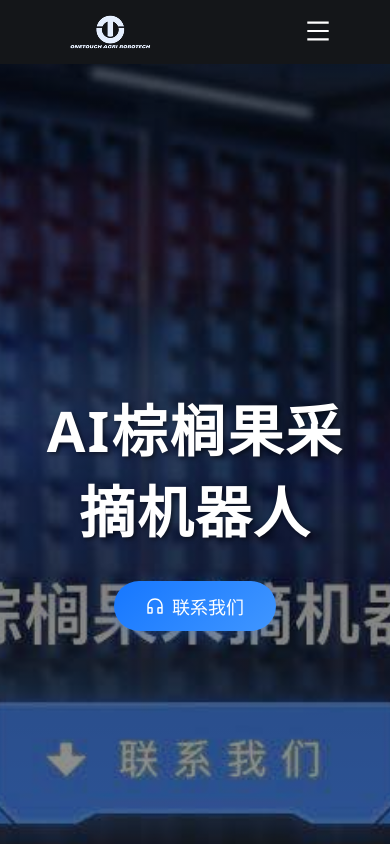
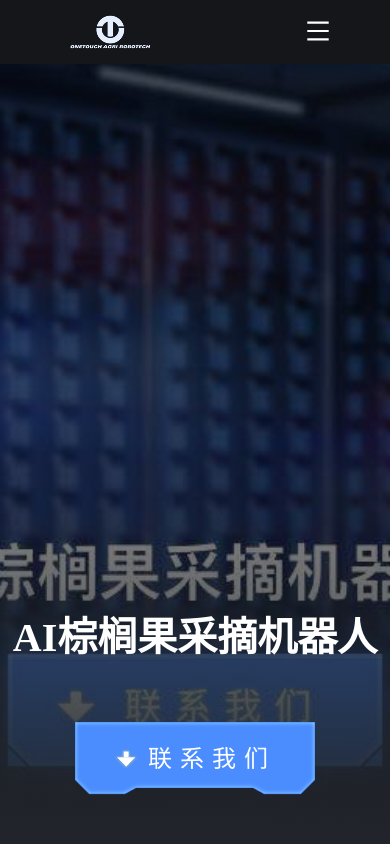
Before and after one commit to qianmonote/my-website, a Next.js app: page /products/ai-robot in a window 390 px wide. Shown: the top 844 px of the page. Built offline with nearby package versions, Linux system fonts and the light colour scheme.

Commit message:
feat: replace hero sections with reusable HeroSection component and update styles for consistency

```diff
--- a/src/app/products/ai-robot/page.tsx
+++ b/src/app/products/ai-robot/page.tsx
@@ -4,11 +4,12 @@
 "use client";
 
 import React from "react";
-import { Button, Row, Col, Card } from "antd";
+import { Button, Row, Col } from "antd";
 import { CustomerServiceOutlined } from "@ant-design/icons";
 import Image from "next/image";
 import Navbar from "@/components/Navbar";
 import Footer from "@/components/Footer";
+import HeroSection from '@/components/elements/HeroSection'
 import styles from "./styles.module.css";
 
 const AIRobotPage = () => {
@@ -16,21 +17,10 @@ const AIRobotPage = () => {
     <div className={styles.aiRobotPage}>
       <Navbar />
       {/* 头图区 */}
-      <section className={styles.heroSection}>
-        <div className={styles.heroOverlay}>
-          <div className={styles.container}>
-            <h1 className={styles.heroTitle}>AI棕榈果采摘机器人</h1>
-            <Button
-              type="primary"
-              size="large"
-              icon={<CustomerServiceOutlined />}
-              className={styles.contactBtn}
-            >
-              联系我们
-            </Button>
-          </div>
-        </div>
-      </section>
+      <HeroSection
+        backgroundImage="/product/p3/bn.jpg"
+        title="AI棕榈果采摘机器人"
+      />
       {/* 产品介绍区 */}
       <section className={styles.introSection}>
         <div className={styles.introContainer}>
--- a/src/app/products/ai-robot/styles.module.css
+++ b/src/app/products/ai-robot/styles.module.css
@@ -53,7 +53,6 @@
   transform: translateY(-2px);
   box-shadow: 0 6px 20px rgba(22, 119, 255, 0.4);
 }
-
 /* 产品介绍区 */
 .introSection {
   padding: 90px 0 120px;
@@ -66,7 +65,7 @@
 }
 
 .introContainer {
-  background: #292c36;
+  background-color: #292C36;
   max-width: 1000px;
   margin: 0 auto;
 }
--- a/src/app/products/power-storage-integration/styles.module.css
+++ b/src/app/products/power-storage-integration/styles.module.css
@@ -6,7 +6,7 @@
 }
 
 .container {
-  max-width: 1200px;
+  max-width: 1000px;
   margin: 0 auto;
   padding: 0 20px;
 }
@@ -14,10 +14,8 @@
 /* Hero Section */
 .heroSection {
   height: 100vh;
-  background: linear-gradient(
-    rgba(0, 0, 0, 0.6),
-    rgba(0, 0, 0, 0.4)
-  ), url('/product/p3-bg.png');
+  background: linear-gradient(rgba(0, 0, 0, 0.6), rgba(0, 0, 0, 0.4)),
+    url("/product/p3-bg.png");
   background-size: cover;
   background-position: center;
   background-attachment: fixed;
@@ -25,6 +23,13 @@
   align-items: center;
   justify-content: center;
   position: relative;
+}
+.heroContainer {
+  max-width: 1000px;
+  height: 344px;
+  margin: 0 auto;
+  padding: 0 20px;
+  background: linear-gradient(180deg, rgba(33, 37, 43, 0) 0%, #21252b 100%);
 }
 
 .heroOverlay {
@@ -67,7 +72,7 @@
 }
 
 .sectionTitle::after {
-  content: '';
+  content: "";
   width: 80px;
   height: 4px;
   background: linear-gradient(90deg, #1677ff, #4096ff);
@@ -81,7 +86,12 @@
 /* 系统原理 Section */
 .principleSection {
   padding: 100px 0;
-  background: #111827;
+}
+
+.principleContainer {
+  background-color: #292C36;
+  max-width: 1000px;
+  margin: 0 auto;
 }
 
 .principleIntro {
@@ -91,18 +101,47 @@
   line-height: 1.8;
 }
 
+.principleContent {
+  padding: 40px;
+  max-width: 500px;
+  display: flex;
+  flex-direction: column;
+  justify-content: center;
+}
+
 .principleList {
-  color: #ffffff;
+  color: #fff;
   font-size: 1.1rem;
-  margin-left: 1.5em;
-  margin-bottom: 0;
+  line-height: 2;
+  margin: 0;
+  padding: 0;
+}
+.principleListLi {
+  position: relative;
+  display: flex;
+  align-items: center;
+  padding-left: 20px;
+  font-family: Inter;
+  font-weight: 400;
+  font-size: 16px;
+  line-height: 64px;
+  color: rgba(255, 255, 255, 0.64);
+
+  &::before {
+    position: absolute;
+    left: 0;
+    content: " ";
+    width: 7px;
+    height: 7px;
+    border-radius: 50%;
+    background: #4b8dff;
+  }
 }
 
 .principleImage {
   display: flex;
   align-items: center;
   justify-content: center;
-  padding: 24px 0;
 }
 
 /* 工艺流程 Section */
@@ -123,13 +162,13 @@
   display: flex;
   flex-direction: column;
   align-items: center;
-  background: rgba(255,255,255,0.03);
+  background: rgba(255, 255, 255, 0.03);
   border-radius: 12px;
   padding: 24px 16px;
-  border: 1px solid rgba(255,255,255,0.1);
+  border: 1px solid rgba(255, 255, 255, 0.1);
   min-width: 120px;
   min-height: 120px;
-  box-shadow: 0 2px 8px rgba(22,119,255,0.05);
+  box-shadow: 0 2px 8px rgba(22, 119, 255, 0.05);
 }
 
 .timelineIcon {
@@ -155,17 +194,17 @@
 }
 
 .advantageCard {
-  background: rgba(255,255,255,0.03);
+  background: rgba(255, 255, 255, 0.03);
   border-radius: 16px;
   padding: 32px 24px;
   text-align: center;
-  border: 1px solid rgba(255,255,255,0.08);
+  border: 1px solid rgba(255, 255, 255, 0.08);
   margin-bottom: 24px;
-  box-shadow: 0 2px 8px rgba(22,119,255,0.05);
+  box-shadow: 0 2px 8px rgba(22, 119, 255, 0.05);
   transition: all 0.3s;
 }
 .advantageCard:hover {
-  background: rgba(22,119,255,0.08);
+  background: rgba(22, 119, 255, 0.08);
   border-color: #1677ff;
   transform: translateY(-4px) scale(1.03);
 }
@@ -193,13 +232,13 @@
 .applicationCard {
   border-radius: 16px;
   overflow: hidden;
-  background: rgba(255,255,255,0.03);
-  box-shadow: 0 2px 8px rgba(22,119,255,0.05);
-  border: 1px solid rgba(255,255,255,0.08);
+  background: rgba(255, 255, 255, 0.03);
+  box-shadow: 0 2px 8px rgba(22, 119, 255, 0.05);
+  border: 1px solid rgba(255, 255, 255, 0.08);
   transition: all 0.3s;
 }
 .applicationCard:hover {
-  background: rgba(22,119,255,0.08);
+  background: rgba(22, 119, 255, 0.08);
   border-color: #1677ff;
   transform: translateY(-4px) scale(1.03);
 }
@@ -226,37 +265,3 @@
   color: #9ca3af;
   font-size: 1rem;
 }
-
-@media (max-width: 768px) {
-  .heroTitle {
-    font-size: 2.2rem;
-  }
-  .sectionTitle {
-    font-size: 1.5rem;
-  }
-  .timeline {
-    flex-direction: column;
-    gap: 12px;
-  }
-  .timelineArrow {
-    display: none;
-  }
-}
-
-@media (max-width: 480px) {
-  .container {
-    padding: 0 8px;
-  }
-  .heroTitle {
-    font-size: 1.3rem;
-  }
-  .sectionTitle {
-    font-size: 1.1rem;
-  }
-  .advantageCard {
-    padding: 18px 8px;
-  }
-  .cardContent {
-    padding: 12px 6px;
-  }
-}
--- a/src/components/elements/CustomtBtn/index.tsx
+++ b/src/components/elements/CustomtBtn/index.tsx
@@ -11,7 +11,7 @@ type TProps = {
 };
 
 const CustomtBtn: React.FC<TProps> = ({
-  type = "default",
+  type = "contract",
   className = "",
   children,
 }) => {
--- a/src/components/elements/CustomtBtn/style.module.css
+++ b/src/components/elements/CustomtBtn/style.module.css
@@ -13,7 +13,7 @@
   line-height: 100%;
   letter-spacing: 8px;
   text-align: center;
-  display: flex;
+  display: inline-flex;
   align-items: center;
   justify-content: center;
 }
--- /dev/null
+++ b/src/components/elements/HeroSection/index.tsx
@@ -0,0 +1,37 @@
+import React from "react";
+import classNames from "classnames";
+import CustomtBtn from "@/components/elements/CustomtBtn";
+import styles from "./style.module.css";
+
+interface HeroSectionProps {
+  title: string;
+  backgroundImage: string;
+  children?: React.ReactNode;
+  className?: string;
+}
+
+const HeroSection: React.FC<HeroSectionProps> = ({
+  title,
+  backgroundImage,
+  className = "",
+}) => {
+  return (
+    <section
+      className={classNames(styles.heroSection, className)}
+      style={{
+        backgroundImage: `linear-gradient(rgba(0,0,0,0.6), rgba(0,0,0,0.4)), url(${backgroundImage})`,
+      }}
+    >
+      <div className={styles.heroOverlay}>
+        <div className={styles.heroContainer}>
+          <h1 className={styles.heroTitle}>{title}</h1>
+          <a href="/contract-us" target="_blank">
+            <CustomtBtn>联系我们</CustomtBtn>
+          </a>
+        </div>
+      </div>
+    </section>
+  );
+};
+
+export default HeroSection;
--- /dev/null
+++ b/src/components/elements/HeroSection/style.module.css
@@ -0,0 +1,35 @@
+.heroSection {
+  height: calc(100vh - 64px);
+  background-size: cover;
+  background-position: center;
+  background-attachment: fixed;
+  position: relative;
+}
+.heroContainer {
+  width: 100vw;
+  height: 344px;
+  background: linear-gradient(180deg, rgba(33, 37, 43, 0) 0%, #21252b 100%);
+  position: absolute;
+  bottom: 0;
+  display: flex;
+  flex-flow: column;
+  justify-content: flex-end;
+  align-items: center;
+  padding-bottom: 49px;
+}
+
+.heroOverlay {
+  text-align: center;
+  z-index: 2;
+}
+
+.heroTitle {
+  font-family: PingFang SC;
+  font-weight: 600;
+  font-size: 40px;
+  line-height: 100%;
+  letter-spacing: 0px;
+  text-transform: uppercase;
+  color: #fff;
+  margin-bottom: 24px;
+}
```
Also changed, not shown: src/app/products/power-storage-integration/page.tsx (+92 -49 lines), public/product/p2/bn.jpg (renamed from public/product/p2-bn.jpg), public/product/p2/intro.jpg (added).
